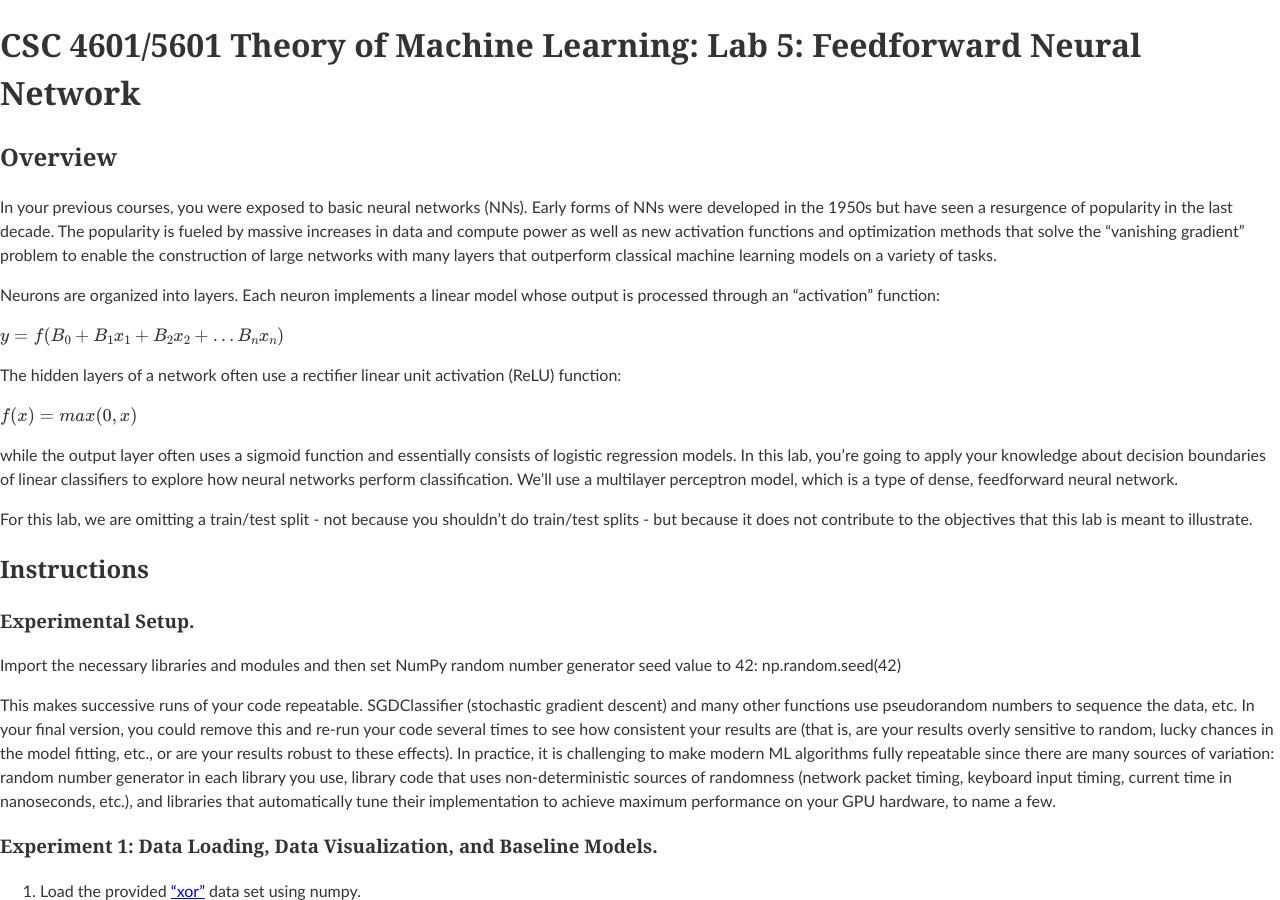
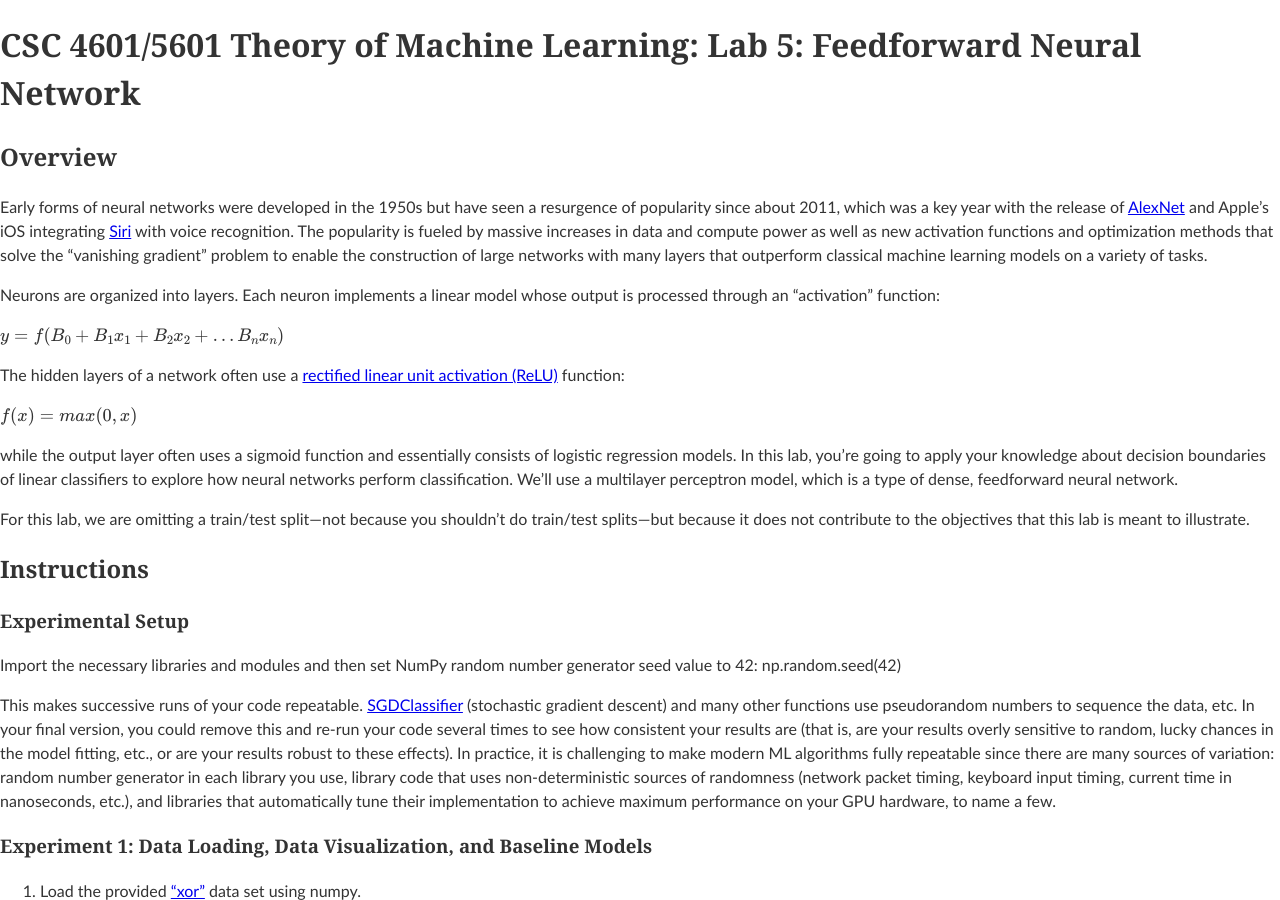
Before and after one commit to edurant/edurant.github.io, a Jekyll site: the page built from courses/csc4601/lab/05/index.md, in a window 1280 px wide and 900 px high. Built offline with Jekyll 4.4.1, drawn with Linux system fonts in a browser that asks for light colours.

Commit message:
CSC5601: L4-5 additional reference links, md cleanup

```diff
--- a/courses/csc4601/lab/05/index.md
+++ b/courses/csc4601/lab/05/index.md
@@ -4,38 +4,35 @@ title: "CSC 4601/5601 Theory of Machine Learning: Lab 5: Feedforward Neural Netw
 ---
 
 ## Overview
-In your previous courses, you were exposed to basic neural networks (NNs). Early forms of NNs were developed in the 1950s but have seen a resurgence of popularity in the last decade. The popularity is fueled by massive increases in data and compute power as well as new activation functions and optimization methods that solve the “vanishing gradient” problem to enable the construction of large networks with many layers that outperform classical machine learning models on a variety of tasks.
+Early forms of neural networks were developed in the 1950s but have seen a resurgence of popularity since about 2011, which was a key year with the release of [AlexNet](https://en.wikipedia.org/wiki/AlexNet) and Apple's iOS integrating [Siri](https://en.wikipedia.org/wiki/Siri) with voice recognition. The popularity is fueled by massive increases in data and compute power as well as new activation functions and optimization methods that solve the “vanishing gradient” problem to enable the construction of large networks with many layers that outperform classical machine learning models on a variety of tasks.
 
 Neurons are organized into layers. Each neuron implements a linear model whose output is processed through an “activation” function:
 
 $y = f(B_{0} + B_{1}x_{1} + B_{2}x_{2} + … B_{n}x_{n})$
 
-The hidden layers of a network often use a rectifier linear unit activation (ReLU) function:
+The hidden layers of a network often use a [rectified linear unit activation (ReLU)](https://en.wikipedia.org/wiki/Rectifier_(neural_networks)) function:
 
 $f(x) = max(0, x)$
 
 while the output layer often uses a sigmoid function and essentially consists of logistic regression models. In this lab, you're going to apply your knowledge about decision boundaries of linear classifiers to explore how neural networks perform classification. We'll use a multilayer perceptron model, which is a type of dense, feedforward neural network.
 
-For this lab, we are omitting a train/test split - not because you shouldn't do train/test splits - but because it does not contribute to the objectives that this lab is meant to illustrate.
+For this lab, we are omitting a train/test split—not because you shouldn't do train/test splits—but because it does not contribute to the objectives that this lab is meant to illustrate.
 
 ## Instructions
 
-### Experimental Setup.
+### Experimental Setup
 
 Import the necessary libraries and modules and then set NumPy random number generator seed value to 42:
     np.random.seed(42)
 
-This makes successive runs of your code repeatable. SGDClassifier (stochastic gradient descent) and many other functions use pseudorandom numbers to sequence the data, etc. In your final version, you could remove this and re-run your code several times to see how consistent your results are (that is, are your results overly sensitive to random, lucky chances in the model fitting, etc., or are your results robust to these effects). In practice, it is challenging to make modern ML algorithms fully repeatable since there are many sources of variation: random number generator in each library you use, library code that uses non-deterministic sources of randomness (network packet timing, keyboard input timing, current time in nanoseconds, etc.), and libraries that automatically tune their implementation to achieve maximum performance on your GPU hardware, to name a few.
+This makes successive runs of your code repeatable. [SGDClassifier](https://scikit-learn.org/stable/modules/generated/sklearn.linear_model.SGDClassifier.html) (stochastic gradient descent) and many other functions use pseudorandom numbers to sequence the data, etc. In your final version, you could remove this and re-run your code several times to see how consistent your results are (that is, are your results overly sensitive to random, lucky chances in the model fitting, etc., or are your results robust to these effects). In practice, it is challenging to make modern ML algorithms fully repeatable since there are many sources of variation: random number generator in each library you use, library code that uses non-deterministic sources of randomness (network packet timing, keyboard input timing, current time in nanoseconds, etc.), and libraries that automatically tune their implementation to achieve maximum performance on your GPU hardware, to name a few.
 
-### Experiment 1: Data Loading, Data Visualization, and Baseline Models.
+### Experiment 1: Data Loading, Data Visualization, and Baseline Models
 
-  1. Load the provided [“xor”](xor.csv) data set using numpy.
-
-  2. Plot the data set in feature space. Make sure to label axis and observations by class.
-
-  3. Train a logistic regression model [SGDClassifier](https://scikit-learn.org/stable/modules/generated/sklearn.linear_model.SGDClassifier.html) on the data set.
-
-  4. Calculate the true positive rate (TPR) and false positive rate (FPR) on the predictions and plot the results in an [ROC](https://scikit-learn.org/stable/modules/generated/sklearn.metrics.roc_curve.html). The ROC plot should include a line of identity (typically dashed, indicating performance of a baseline model that guesses randomly, thus TPR=FPR). Additionally, include the area under curve ([AUC](https://scikit-learn.org/stable/modules/generated/sklearn.metrics.auc.html)) for the model in the legend.
+1. Load the provided [“xor”](xor.csv) data set using numpy.
+2. Plot the data set in feature space. Make sure to label axis and observations by class.
+3. Train a logistic regression model [SGDClassifier](https://scikit-learn.org/stable/modules/generated/sklearn.linear_model.SGDClassifier.html) on the data set.
+4. Calculate the true positive rate (TPR) and false positive rate (FPR) on the predictions and plot the results in an [ROC](https://scikit-learn.org/stable/modules/generated/sklearn.metrics.roc_curve.html). The ROC plot should include a line of identity (typically dashed, indicating performance of a baseline model that guesses randomly, thus TPR=FPR). Additionally, include the area under curve ([AUC](https://scikit-learn.org/stable/modules/generated/sklearn.metrics.auc.html)) for the model in the legend.
 
 ### Experiment 2: Training and Visualizing Layers of a MultiLayer Perceptron (MLP)
 
@@ -46,38 +43,43 @@ This makes successive runs of your code repeatable. SGDClassifier (stochastic gr
 
 #### Visualize Decision Boundaries Learned by Individual Neurons
 
-  1. Extract the weight vectors for the hidden layers:
+1. Extract the weight vectors for the hidden layers:
 
-  `mlp_models = np.vstack([mlp.intercepts_[0], mlp.coefs_[0]]).T`
+   `mlp_models = np.vstack([mlp.intercepts_[0], mlp.coefs_[0]]).T`
 
-  The columns of this matrix correspond to B_{0}, B_{1}, and B_{2}. Each row corresponds to the model from a separate neuron.
+   The columns of this matrix correspond to B_{0}, B_{1}, and B_{2}. Each row corresponds to the model from a separate neuron.
 
-  2. Re-arrange the following equation to solve for $x_{2}$:
+   <!-- markdown list continuation -->
 
-  $0 = B_{0} + B_{1} x_{1} + B_{2} x_{2}$
+1. Re-arrange the following equation to solve for $x_{2}$:
 
-  3. Make one figure ([subplots](https://matplotlib.org/stable/gallery/subplots_axes_and_figures/subplots_demo.html) may help) that visualizes the features along with the decision boundaries for the 4 neurons in the hidden layer. Use appropriate axis limits for this visualization.
+   $0 = B_{0} + B_{1} x_{1} + B_{2} x_{2}$
+
+   <!-- markdown list continuation -->
+
+1. Make one figure ([subplots](https://matplotlib.org/stable/gallery/subplots_axes_and_figures/subplots_demo.html) may help) that visualizes the features along with the decision boundaries for the 4 neurons in the hidden layer. Use appropriate axis limits for this visualization.
 
 #### Visualize Decision Boundaries Resulting from Planes and ReLU Activation Function
 
-  1. Create a meshgrid in the range of [-2, 2] along each dimension.
+1. Create a meshgrid in the range of [-2, 2] along each dimension.
 
-  2. Plot the grid of synthetic points as a scatter plot.
+2. Plot the grid of synthetic points as a scatter plot.
 
-  3. Use the Input and Neuron classes in the provided [neurons.py](neurons.py) file to calculate the value for the first hidden layer neuron at each grid point. Pass the grid points into the predict() method as an $N^2 \times 2$ matrix, where N is the edge length of your meshgrid matrices. You'll need to use some [NumPy Array Manipulation Routines](https://numpy.org/doc/stable/reference/routines.array-manipulation.html#changing-array-shape).
+3. Use the Input and Neuron classes in the provided [neurons.py](neurons.py) file to calculate the value for the first hidden layer neuron at each grid point. Pass the grid points into the predict() method as an $N^2 \times 2$ matrix, where N is the edge length of your meshgrid matrices. You'll need to use some [NumPy Array Manipulation Routines](https://numpy.org/doc/stable/reference/routines.array-manipulation.html#changing-array-shape).
 
     input = Input()
     p_layer = Neuron([input], mlp_models[0, :])
     pred = p_layer.predict(X)
 
-  4. Plot the model outputs as a heatmap or contourf plot.
+  <!-- markdown list continuation -->
 
-  5. Repeat for the remaining 3 neurons in the hidden layer.
+4. Plot the model outputs as a heatmap or contourf plot.
 
+5. Repeat for the remaining 3 neurons in the hidden layer.
 
 ### Experiment 3: Train a Logistic Regression Model on these New Features
 
-  1. Use the Input, Neuron, and HStack classes with the weights from the MLP model to recreate the hidden layer.
+1. Use the Input, Neuron, and HStack classes with the weights from the MLP model to recreate the hidden layer.
 
     input = Input()
     layer_1 = Neuron([input], mlp_models[0, :])
@@ -86,13 +88,13 @@ This makes successive runs of your code repeatable. SGDClassifier (stochastic gr
     layer_4 = Neuron([input], mlp_models[3, :])
     stacked = HStack([layer_1, layer_2, layer_3, layer_4])
 
-  2. Predict the transformed values to create a transformed feature matrix
+2. Predict the transformed values to create a transformed feature matrix
 
-  `transformed_X = stacked.predict(X)`
+`transformed_X = stacked.predict(X)`
 
-  3. Train a Logistic Regression model using the new features that were created by the MLP.
+3. Train a Logistic Regression model using the new features that were created by the MLP.
 
-  4. Calculate the true positive rate (TPR) and false positive rate (FPR) on the predictions and plot the results in an ROC. The ROC plot should include the results from Experiment 1 in addition to the newly trained model.
+4. Calculate the true positive rate (TPR) and false positive rate (FPR) on the predictions and plot the results in an ROC. The ROC plot should include the results from Experiment 1 in addition to the newly trained model.
 
 ## Reflection Questions
 
@@ -100,29 +102,24 @@ Put answers to the following reflection questions at the top of your notebook (a
 
 ### Problem 1:
 
-  1. What do the parameters to the MLPClassifier class mean?
-
-  2. Draw a graph of the network configuration/architecture.
-
-  3. What activation functions are used for each node?
+1. What do the parameters to the MLPClassifier class mean?
+2. Draw a graph of the network configuration/architecture.
+3. What activation functions are used for each node?
 
 ### Problem 2:
 
-  1. What are the dimensions of mlp.coefs_[0] and mlp.intercepts_[0]? Where do those dimensions come from?
-
-  2. Comment on the abilities of the lines to separate Class 1 from Class 0.
+1. What are the dimensions of mlp.coefs_[0] and mlp.intercepts_[0]? Where do those dimensions come from?
+2. Comment on the abilities of the lines to separate Class 1 from Class 0.
 
 ### Problem 3:
 
-  1. How does a ReLU function differ from a logistic function? What would the heatmaps/contour plots look like if we used the logistic function as an activation layer instead?
-
-  2. A neural network consists of different layers and a final classification layer. Which activation function (ReLU or logistic) is more suitable to use for a classification layer? Which activation function is more suitable to use for an inner layer? – You may need to look up this information.
+1. How does a ReLU function differ from a logistic function? What would the heatmaps/contour plots look like if we used the logistic function as an activation layer instead?
+2. A neural network consists of different layers and a final classification layer. Which activation function (ReLU or logistic) is more suitable to use for a classification layer? Which activation function is more suitable to use for an inner layer? – You may need to look up this information.
 
 ### Problem 4:
 
-  1. How do the ROCs two models compare? Did the transformed features produce a more accurate model?
-
-  2. Are MLPs examples of linear or non-linear models?
+1. How do the ROCs two models compare? Did the transformed features produce a more accurate model?
+2. Are MLPs examples of linear or non-linear models?
 
 ## Submission Instructions and Grading Criteria
 
@@ -135,10 +132,7 @@ Please see the rubric on Canvas for grading critera.
 
 I will be looking for the following:
 
-  - A title, your name, an introduction (including your own summary of the lab), and your answers to the reflection questions at the top of the notebook in Markdown.
-
-  - That your plots look reasonable. I will be checking for proper axis labels.
-
-  - That your accuracy values are reasonable.
-
-  - Obvious effort went into answering the reflection questions.
+- A title, your name, an introduction (including your own summary of the lab), and your answers to the reflection questions at the top of the notebook in Markdown.
+- That your plots look reasonable. I will be checking for proper axis labels.
+- That your accuracy values are reasonable.
+- Obvious effort went into answering the reflection questions.
```
Also changed, not shown: courses/csc4601/lab/04/index.md (+4 -7 lines).
